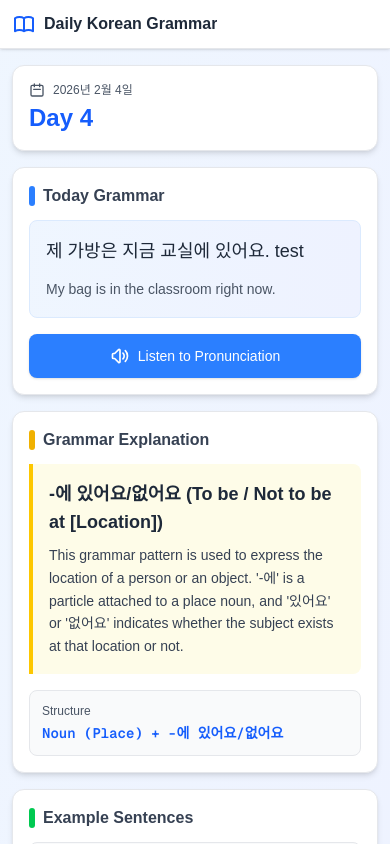
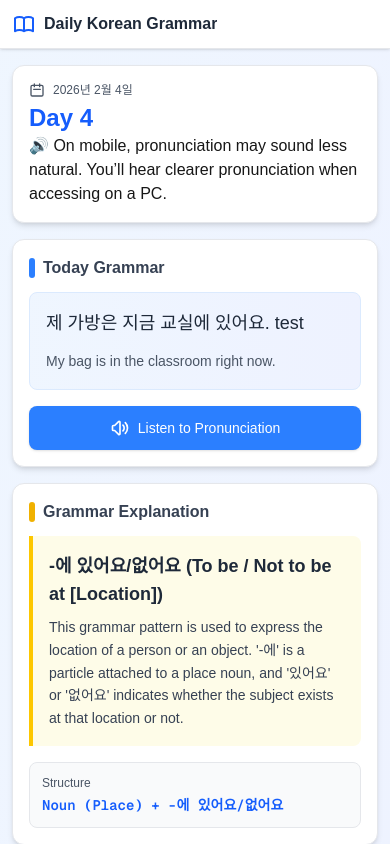
Before and after one commit to newcodingtest/oneDayOneHangeul, a Next.js app: page / in a window 390 px wide. Shown: the top 844 px of the page. Built offline with nearby package versions, Linux system fonts and the light colour scheme; no server answers.

Commit message:
chore: 모바일 안내문구 추가

```diff
--- a/components/DayCounter.tsx
+++ b/components/DayCounter.tsx
@@ -17,6 +17,7 @@ export default function DayCounter({ date, day }: DayCounterProps) {
             <span className="text-xs sm:text-sm">{date}</span>
           </div>
           <h2 className="text-2xl sm:text-3xl lg:text-4xl font-bold text-blue-600">Day {day}</h2>
+          <p>🔊 On mobile, pronunciation may sound less natural. You’ll hear clearer pronunciation when accessing on a PC.</p>
         </div>
       </div>
     </div>
```
